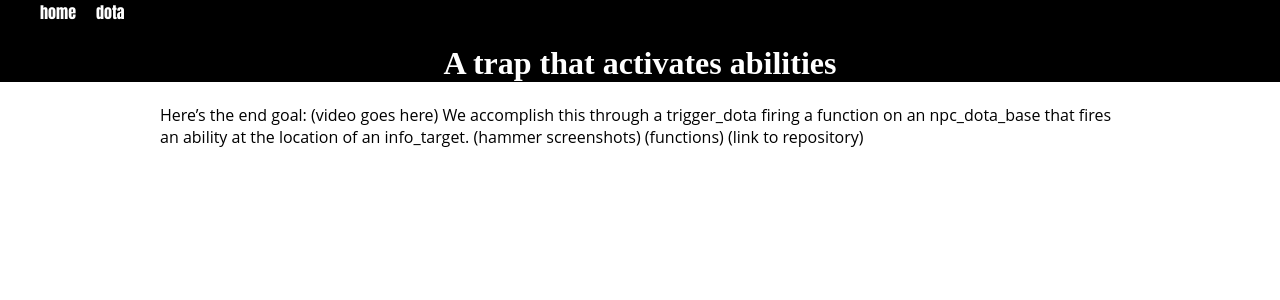
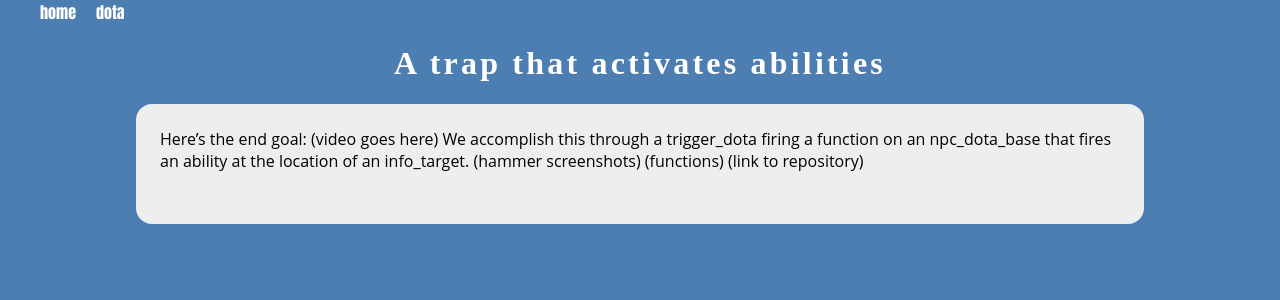
Before and after one commit to Thristhart/techniques, a Jekyll site: the page built from dota/arrow-trap.md, in a window 1280 px wide. Shown: the top 300 px of the page. Built offline with Jekyll 4.4.1, drawn with Linux system fonts in a browser that asks for light colours; some web fonts are replaced.

Commit message:
Updated global.css

```diff
--- a/assets/global.css
+++ b/assets/global.css
@@ -1,36 +1,19 @@
 body {
   margin: 0;
   padding: 0;
+  background-color: #4C7EB1;
 }
 header {
-  background-color: black;
   color: white;
   margin: 0;
   padding: 0;
-}
-article video, article img {
-  margin: auto;
-  margin-top: 0.5em;
-  margin-bottom: 0.5em;
-  display: block;
-  max-width: 100%;
-}
-article {
-  max-width: 60em;
-  max-width: 60rem;
-  margin: auto;
-  font-family: 'Open Sans', sans-serif;
-}
-article p {
-  margin-bottom: 1.7em;
-  line-height: 1.4;
 }
 header h1 {
   width: 100%;
   text-align: center;
   font-family: 'Bowlby One SC', cursive;
+  letter-spacing: 0.1em;
 }
-
 #navigation li {
   list-style-type: none;
   display: inline;
@@ -44,6 +27,27 @@ header h1 {
 #navigation a:hover {
   text-decoration: underline;
 }
+article {
+  max-width: 60em;
+  max-width: 60rem;
+  margin: 0 auto 1em auto;
+  padding: 0.5em 1.5em 1.5em 1.5em;
+  font-family: 'Open Sans', sans-serif;
+  position: relative;
+  border-radius: 1em;
+  background-color: #EEEEEE;
+}
+article p {
+  margin-bottom: 1.7em;
+  line-height: 1.4;
+}
+article video, article img {
+  margin: auto;
+  margin-top: 0.5em;
+  margin-bottom: 0.5em;
+  display: block;
+  max-width: 100%;
+}
 
 .pagelist {
   max-width: 70em;
```
